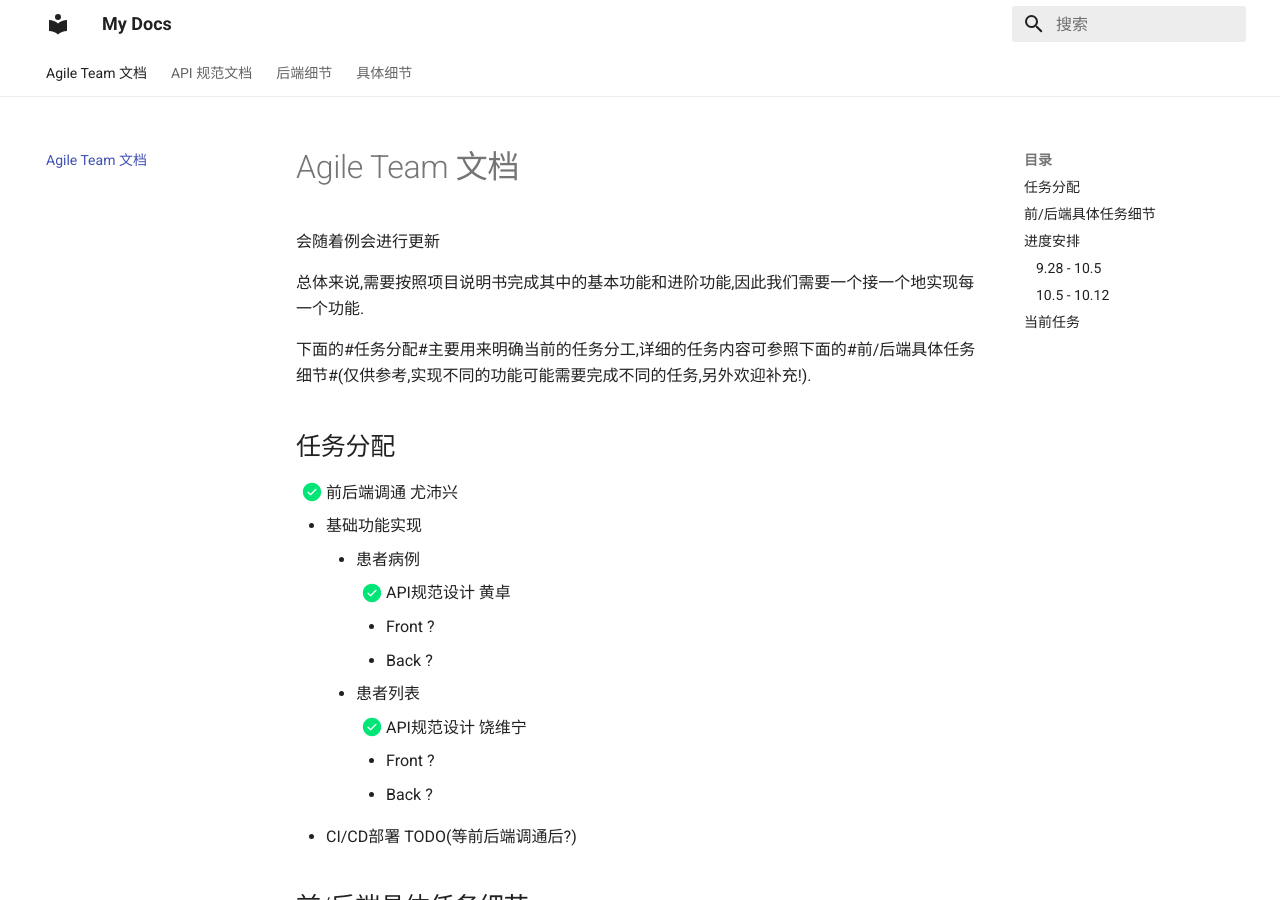
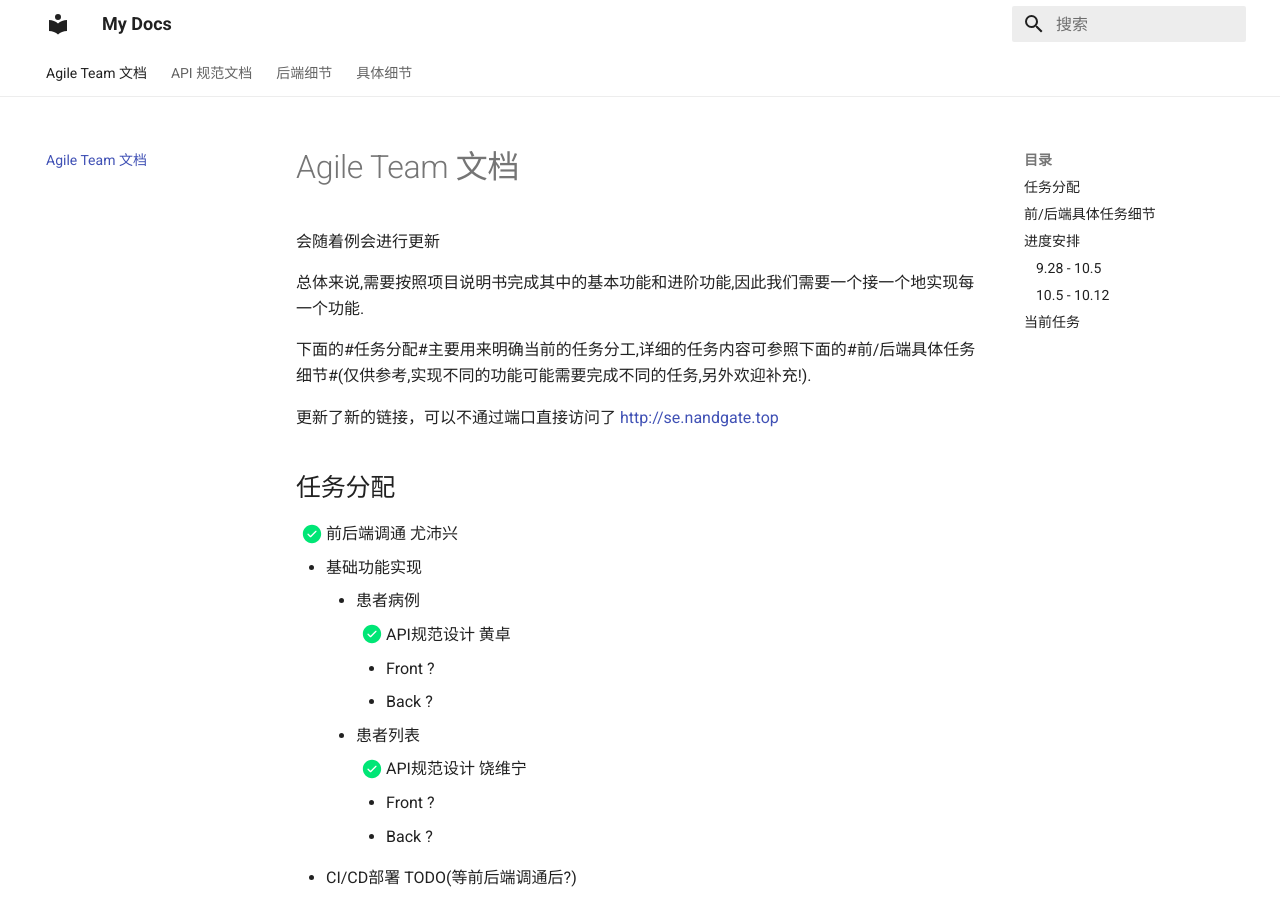
Before and after one commit to rouVling/2023SE-document, an MkDocs documentation site: the page built from docs/index.md, in a window 1280 px wide and 900 px high. Built offline with MkDocs 1.6.1 and Material for MkDocs 9.7.7, drawn with Linux system fonts in a browser that asks for light colours.

Commit message:
增加域名解析

```diff
--- a/docs/index.md
+++ b/docs/index.md
@@ -10,6 +10,8 @@
 总体来说,需要按照项目说明书完成其中的基本功能和进阶功能,因此我们需要一个接一个地实现每一个功能.
 
 下面的#任务分配#主要用来明确当前的任务分工,详细的任务内容可参照下面的#前/后端具体任务细节#(仅供参考,实现不同的功能可能需要完成不同的任务,另外欢迎补充!).
+
+更新了新的链接，可以不通过端口直接访问了 [http://se.nandgate.top](http://se.nandgate.top)
 
 ## 任务分配
  - [x] 前后端调通 尤沛兴
```
